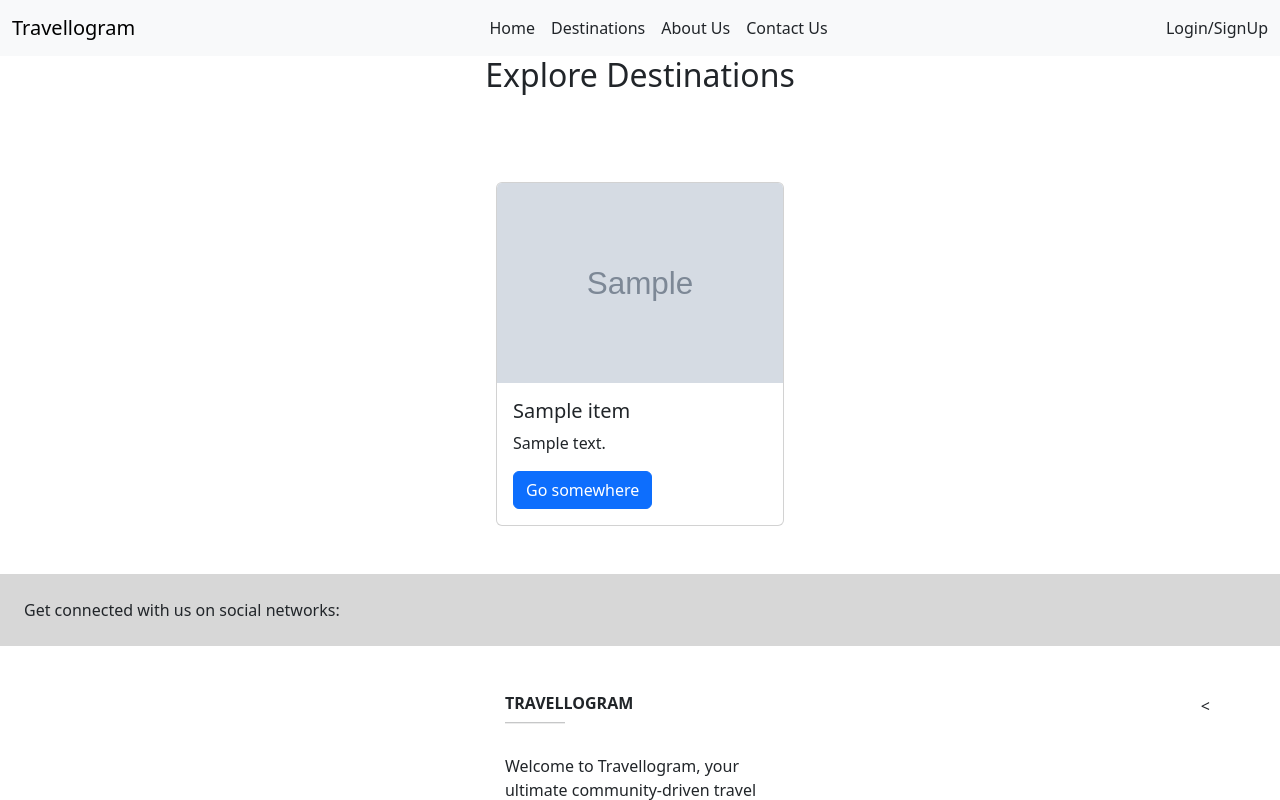
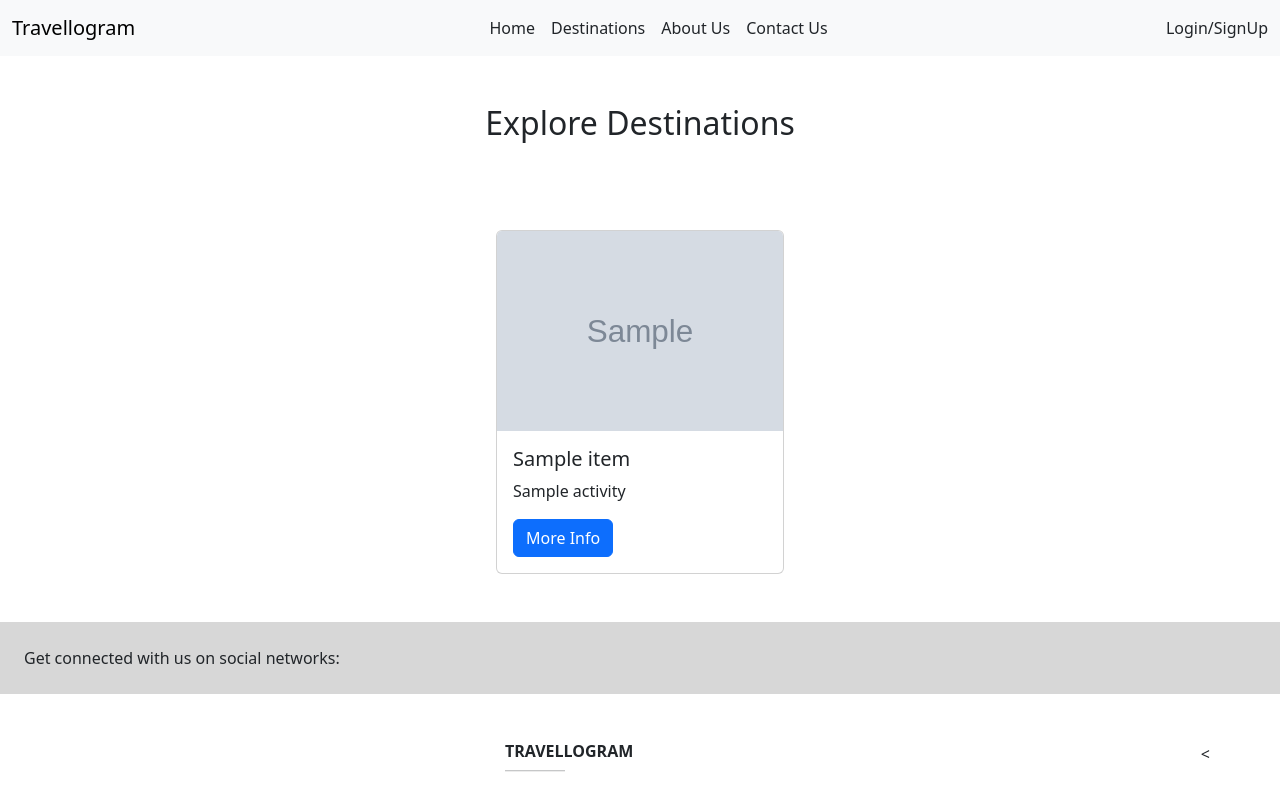
Before and after one commit to 4TechSadiq/Travellogram, a Django app: page /destinations/ in a window 1280 px wide. Shown: the top 800 px of the page. Run offline with Django 5.2, Linux system fonts and the light colour scheme; tables that the repository leaves empty hold one stand-in row (values such as "Sample post"); grey boxes marked "Sample" are stand-in pictures; a database or web service that is not in the repository returns one stand-in record (values such as "Sample title"); data that the repository does not hold is empty.

Commit message:
Fully functional app is ready

```diff
--- a/templates/index.html
+++ b/templates/index.html
@@ -162,7 +162,7 @@
                       <img src="{{destination.picture}}" class="card-img-top" style="height: 200px;" alt="...">
                       <div class="card-body">
                         <h5 class="card-title">{{destination.place_name}}</h5>
-                        <p class="card-text">{{destination.description}}</p>
+                        <p class="card-text">{{destination.activity}}</p>
                         <a href="{% url 'moreinfo' destination.id %}" class="btn btn-primary">More Details</a>
                       </div>
                     </div>
--- a/templates/places.html
+++ b/templates/places.html
@@ -41,7 +41,7 @@
     </div>
   </nav>
     <div class="container-fluid">
-        <div class="row">
+        <div class="row mt-5">
             <div class="container">
                 <h2 class="text-center"> Explore Destinations</h2>
             </div>
@@ -57,8 +57,8 @@
                         <img src="{{destination.picture}}" class="card-img-top" style="height: 200px;" alt="...">
                         <div class="card-body">
                           <h5 class="card-title">{{destination.place_name}}</h5>
-                          <p class="card-text">{{destination.description}}</p>
-                          <a href="{% url 'moreinfo' destination.id %}" class="btn btn-primary">Go somewhere</a>
+                          <p class="card-text">{{destination.activity}}</p>
+                          <a href="{% url 'moreinfo' destination.id %}" class="btn btn-primary">More Info</a>
                         </div>
                       </div>
 
```
Also changed, not shown: travelapp/migrations/0001_initial.py (added).
